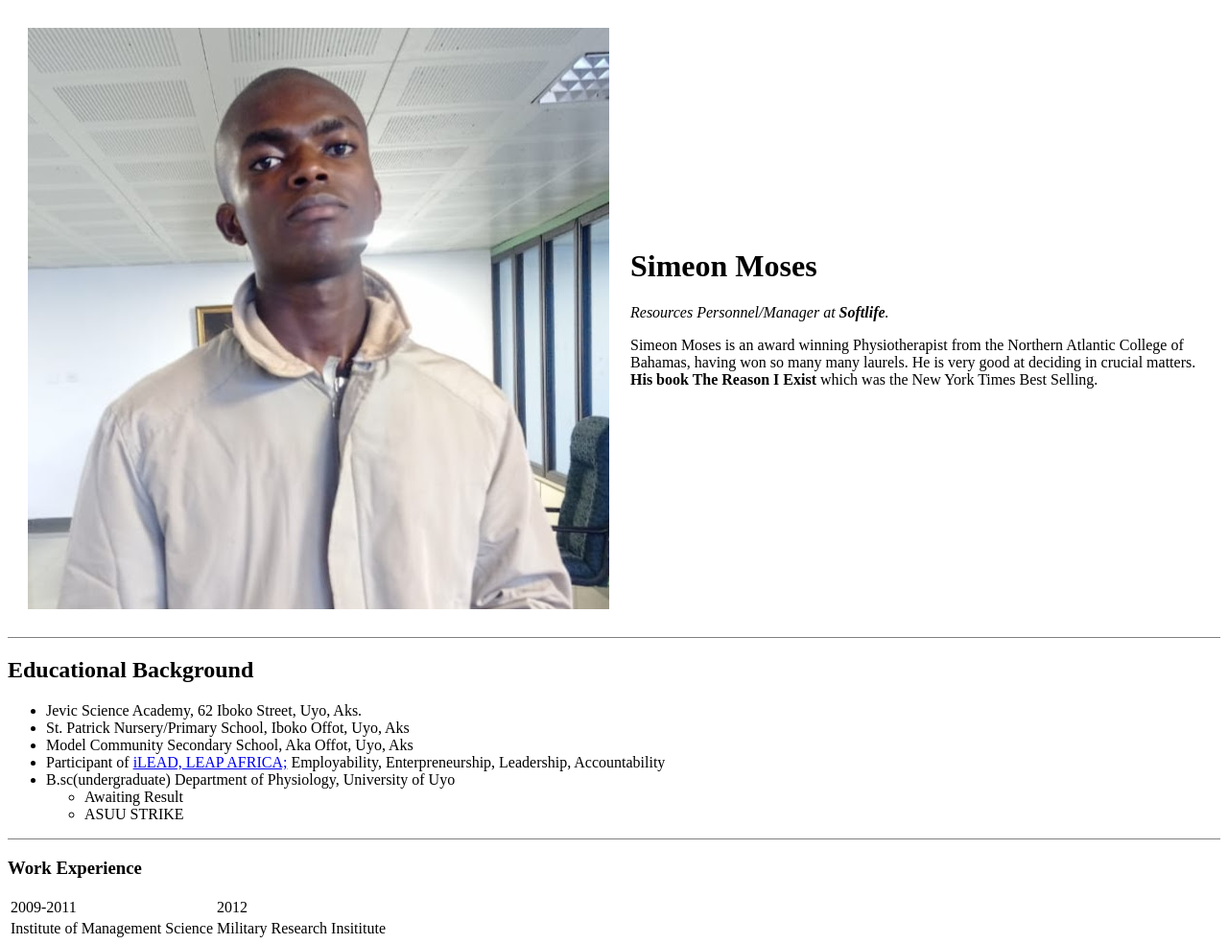
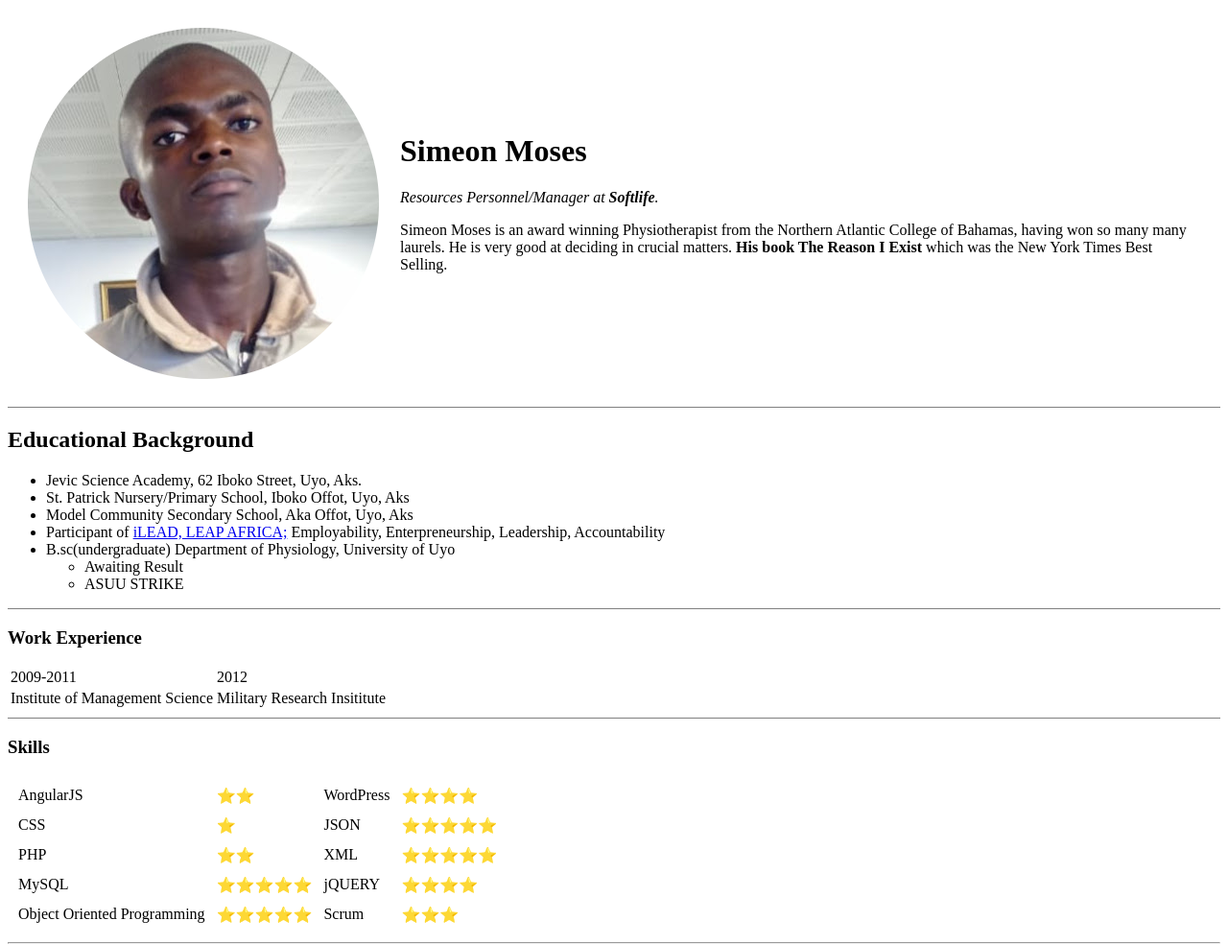
Before and after one commit to Seemeon20/CV, a plain HTML site: page index.html in a window 1280 px wide. Shown: the top 984 px of the page at 96% size. Drawn offline with Linux system fonts and the light colour scheme.

Commit message:
Update index.html

```diff
--- a/index.html
+++ b/index.html
@@ -6,7 +6,7 @@
 <body>
   <table cellspacing="20">
     <tr>
-      <td><img src="Images/simeon.jpg" alt="Simeon's profile picture"></td>
+      <td><img src="Images/simeon.png" alt="Simeon's profile picture"></td>
       <td>
         <h1>Simeon Moses</h1>
         <p><em>Resources Personnel/Manager at <strong>Softlife</strong>.</em></p>
```
